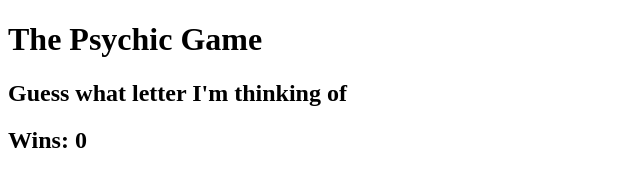
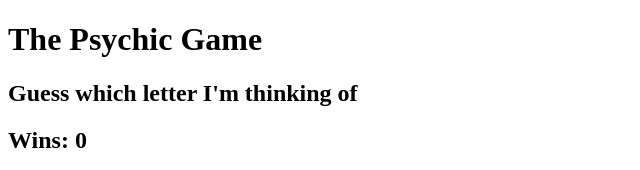
Before and after one commit to octobass/Psychic-Game, a plain HTML site: page index.html in a window 1280 px wide. Shown: the top 170 px of the page, without its empty margins (0-640 px from the left). Drawn offline with Linux system fonts and the light colour scheme.

Commit message:
Update index.html

```diff
--- a/index.html
+++ b/index.html
@@ -12,7 +12,7 @@
 
   <div id="game">
     <h1>The Psychic Game</h1>
-    <h2>Guess what letter I'm thinking of</h2>
+    <h2>Guess which letter I'm thinking of</h2>
     <h2 id="wins">Wins: 0</h2>
     <h2 id="losses">Losses: 0</h2>
     <h2 id="guessesLeft">Guesses left: 10</h2>
```
